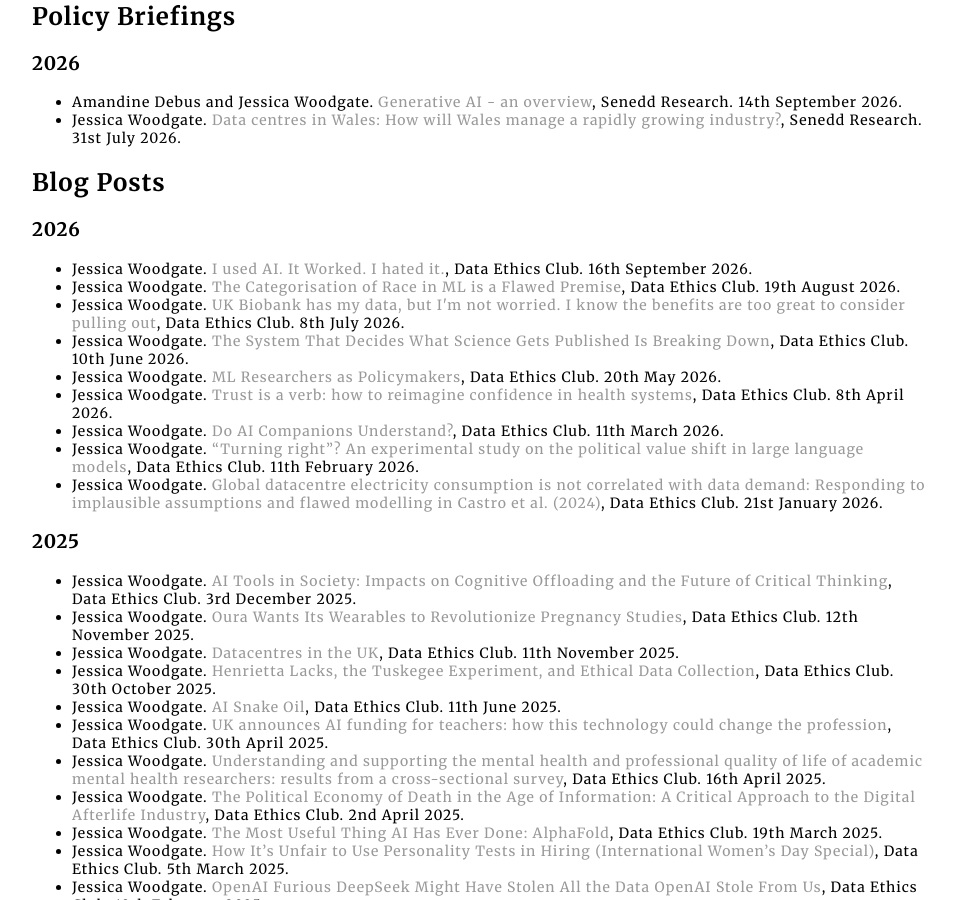
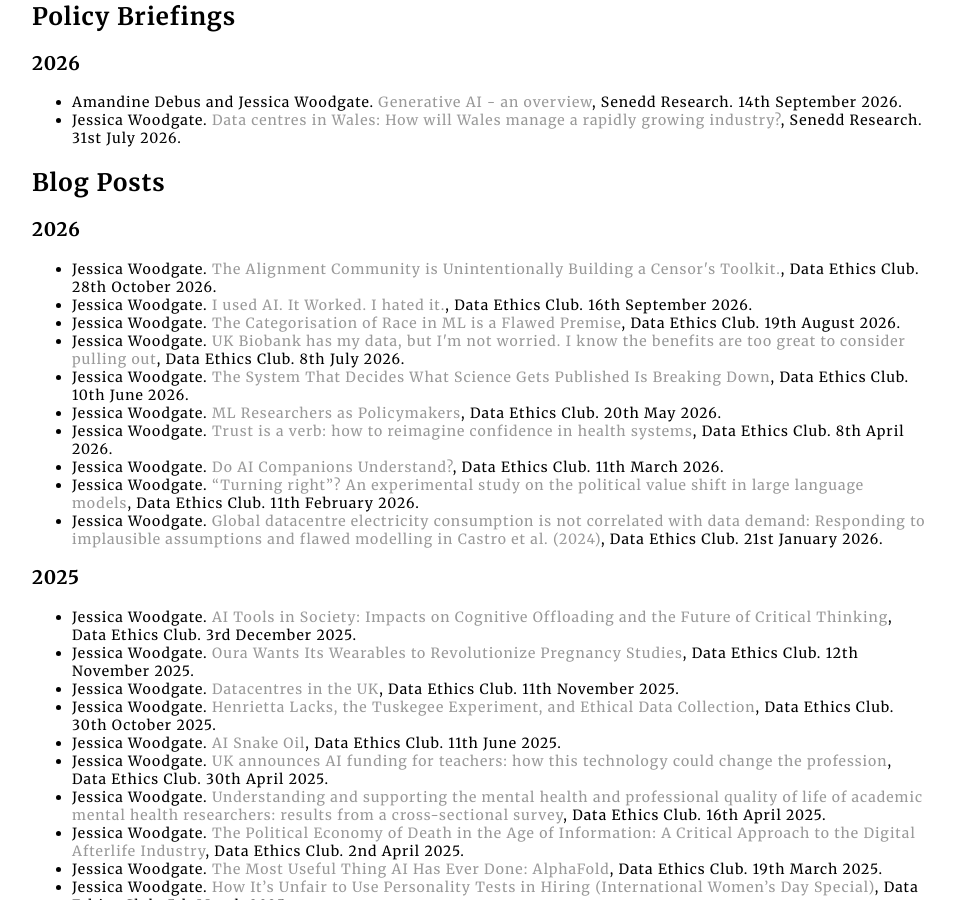
Before and after one commit to jessica-woodgate/jessica-woodgate.github.io, a Jekyll site: the page built from docs/publications/index.html, in a window 1280 px wide and 900 px high, scrolled down 1044 px. Shown: the whole window, without its empty margins (160-1115 px from the left). Built offline with Jekyll 4.4.1, drawn with Linux system fonts in a browser that asks for light colours.

Commit message:
alignment blog post

```diff
--- a/docs/index.html
+++ b/docs/index.html
@@ -46,6 +46,9 @@ layout: home
 	<h2>News</h2>
 	<h3>2026</h3>
 		<ul class="publications-list">
+			<li>
+				October: authored blog post <a href="https://dataethicsclub.com/write_ups/2026-10-28_writeup.html">The Alignment Community is Unintentionally Building a Censor's Toolkit</a>, about the dual use potential of AI "value alignment" research
+			</li>
 			<li>
 				September: Senedd Research work cited in BBC Wales News article about a proposed data centre in North Wales <a href="https://www.bbc.co.uk/news/articles/c6lyqp9yq377o">'Terrifying' 101-acre data centre plans would be 'heartbreaking', campaigners warn</a>
 			</li>
--- a/docs/publications/index.html
+++ b/docs/publications/index.html
@@ -84,6 +84,10 @@ title: Publications of Jessica Woodgate
         <h2>Blog Posts</h2>
         <h3>2026</h3>
         <ul class="publications-list">
+            <li>Jessica Woodgate.
+                <a href="https://dataethicsclub.com/write_ups/2026-10-28_writeup.html">The Alignment Community is Unintentionally Building a Censor's Toolkit.</a>,
+                Data Ethics Club. 28th October 2026.
+            </li>
             <li>Jessica Woodgate.
                 <a href="https://dataethicsclub.com/write_ups/2026-09-16_writeup.html">I used AI. It Worked. I hated it.</a>,
                 Data Ethics Club. 16th September 2026.
```
